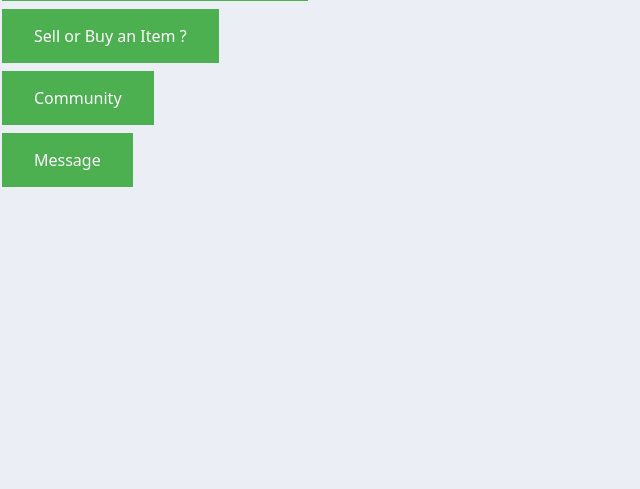
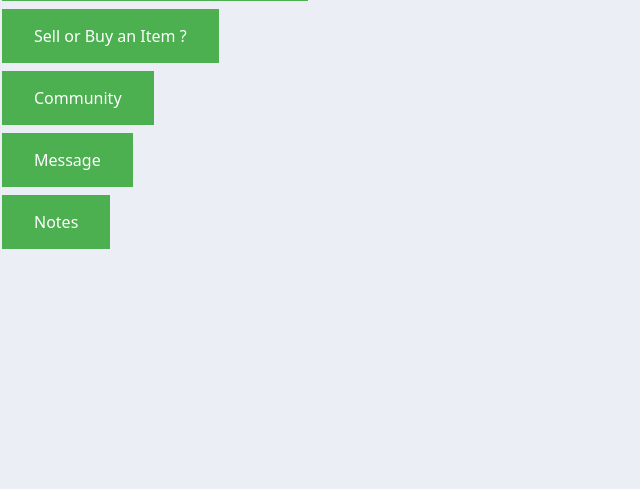
Before and after one commit to CyrilMishra/SWS-DevJam-May-2021-, a Django app: page /home in a window 1280 px wide. Shown: the part 175-664 px from the top of the page, without its empty margins (0-640 px from the left). Run offline with Django 3.2, Linux system fonts and the light colour scheme.

Commit message:
not changed anything just testing

```diff
--- a/register/templates/accounts/dashboard.html
+++ b/register/templates/accounts/dashboard.html
@@ -46,6 +46,8 @@
 <a href="community" ><button class="buttondash btton2">Community</button> </a>
 <br>
 <a href="chatapp" ><button class="buttondash btton2">Message</button> </a>
+<br>
+<a href="#" ><button class="buttondash btton2">Notes</button> </a>
 <!----<a href="" ><button class="buttondash btton2">Notice</button> </a>--->
 
 
```
Also changed, not shown: db.sqlite3.
